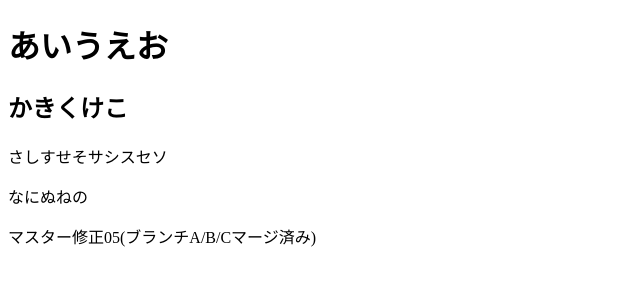
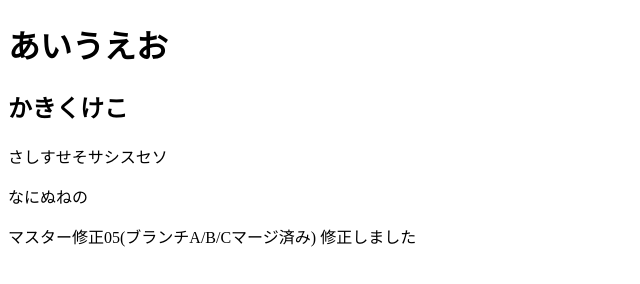
Before and after one commit to yudatakumi/firstTest, a plain HTML site: page index.html in a window 1280 px wide. Shown: the whole page, without its empty margins (0-640 px from the left). Drawn offline with Linux system fonts and the light colour scheme.

Commit message:
修正しました

```diff
--- a/index.html
+++ b/index.html
@@ -10,5 +10,6 @@
     <p>さしすせそサシスセソ</p>
     <p>なにぬねの</p>
     マスター修正05(ブランチA/B/Cマージ済み)
+    修正しました
 </body>
 </html>
```
